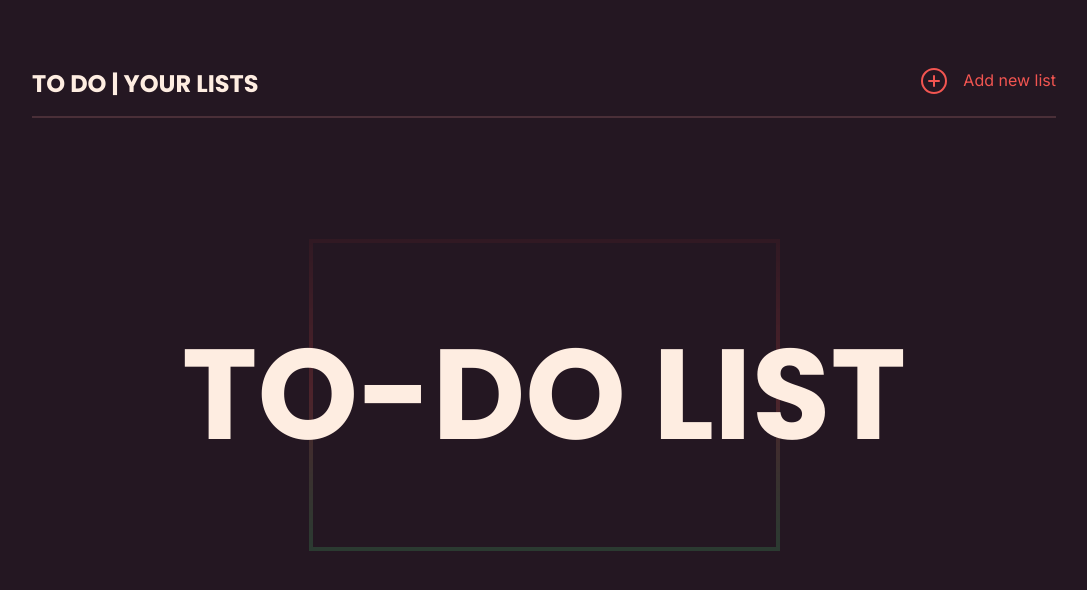
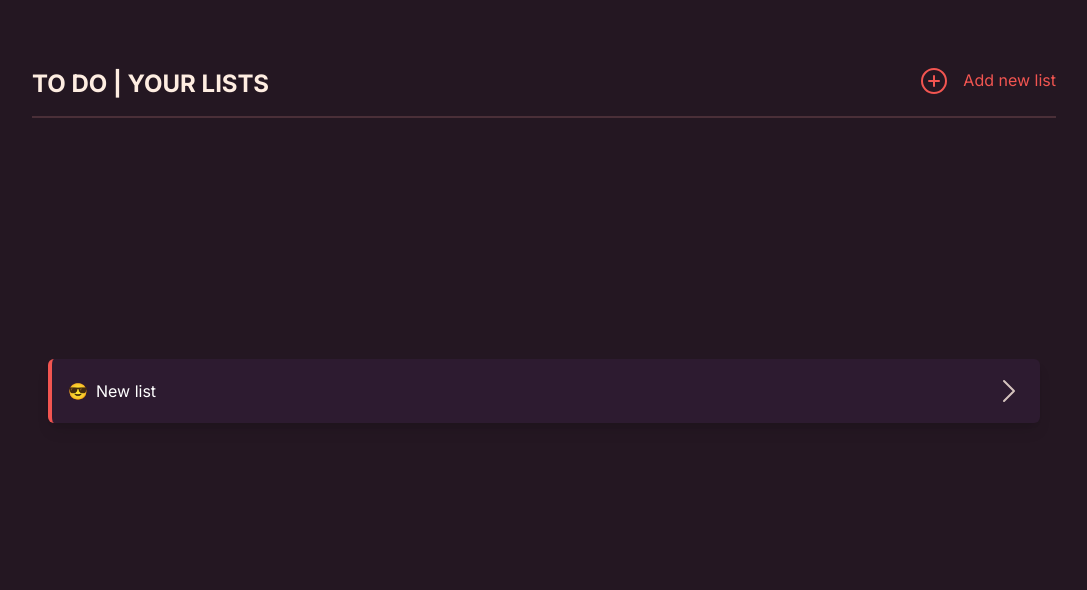
Before and after one commit to Marcelol090/todo-list, a Next.js app: page / in a window 1280 px wide. Shown: the top 590 px of the page, without its empty margins (96-1183 px from the left). Built offline with nearby package versions, Linux system fonts and the light colour scheme.

Commit message:
Criado cardlist

```diff
--- a/app/layout.tsx
+++ b/app/layout.tsx
@@ -17,7 +17,6 @@ export default function RootLayout({
 }>) {
   return (
     <html lang="en" className="h-full">
-      <link href="https://fonts.googleapis.com/css2?family=Poppins:wght@400;500;700&display=swap" rel="stylesheet"/>
       <body className={`${inter.className} h-full`}>
         <div className="bg-[#241722] h-full p-[10%] pt-16 lg:pt-1">
           {children}
--- a/app/page.tsx
+++ b/app/page.tsx
@@ -1,4 +1,5 @@
 import { Button } from "@/src/components/Button/Button";
+import CardList from "@/src/components/CardList/CardList";
 import ButtonMore from "@/src/Icons/ButtonMore";
 import PlusCircle from "@/src/Icons/PlusCircle";
 import Rectangle from "@/src/Icons/Rectangle";
@@ -13,9 +14,10 @@ export default function Home() {
           Add new list
         </Button>
       </header>
-      <section className="flex justify-center items-center flex-1 relative">
-        <h1 className="absolute text-[#FEEDE1] lg:text-9xl md:text-8xl text-6xl font-bold font-poppins">TO-DO LIST</h1>
-        {<Rectangle />}
+      <section className="flex justify-center items-center flex-1 relative w-full">
+        {/* <h1 className="absolute text-[#FEEDE1] lg:text-9xl md:text-8xl text-6xl font-bold font-poppins">TO-DO LIST</h1>
+        <Rectangle /> */}
+        <CardList title={"New list"} emoji={"😎"}/>
       </section>
     </main>
   );
--- a/package.json
+++ b/package.json
@@ -20,7 +20,7 @@
     "eslint": "^8",
     "eslint-config-next": "14.2.5",
     "postcss": "^8",
-    "tailwindcss": "^3.4.1",
+    "tailwindcss": "^3.4.9",
     "typescript": "^5"
   }
 }
--- /dev/null
+++ b/src/components/CardList/CardList.tsx
@@ -0,0 +1,22 @@
+import Setinha from '@/src/Icons/Setinha';
+
+type CardListProps = {
+    title: string
+    emoji: string;
+}
+export default function CardList({ title, emoji }: CardListProps) {
+
+  return (
+    <div className="w-full p-4 bg-[#241722]">
+        <div
+          className="flex items-center justify-between bg-[#2D1B30] border-l-4 border-[#F25551] text-white p-4 rounded-md shadow-lg cursor-pointer mb-2 hover:border-[#50F283] transition-all duration-200"
+        >
+          <div className="flex items-center">
+            <span role="img" aria-label="list" className="mr-2">{emoji}</span>
+            <span>{title}</span>
+          </div>
+          <span className="text-[#9150FC]"><Setinha /></span>
+        </div>
+    </div>
+  );
+}
--- a/tailwind.config.ts
+++ b/tailwind.config.ts
@@ -3,7 +3,7 @@ import type { Config } from "tailwindcss";
 const config: Config = {
   content: [
     "./pages/**/*.{js,ts,jsx,tsx,mdx}",
-    "./components/**/*.{js,ts,jsx,tsx,mdx}",
+    "./src/components/**/*.{js,ts,jsx,tsx,mdx}",
     "./app/**/*.{js,ts,jsx,tsx,mdx}",
   ],
   theme: {
@@ -13,9 +13,6 @@ const config: Config = {
         "gradient-conic":
           "conic-gradient(from 180deg at 50% 50%, var(--tw-gradient-stops))",
       },
-      fontFamily: {
-        poppins: ['Poppins', 'sans-serif'],
-      },
     },
   },
   plugins: [],
```
Also changed, not shown: 1 other file (tests, documents, lock files or other folders).
